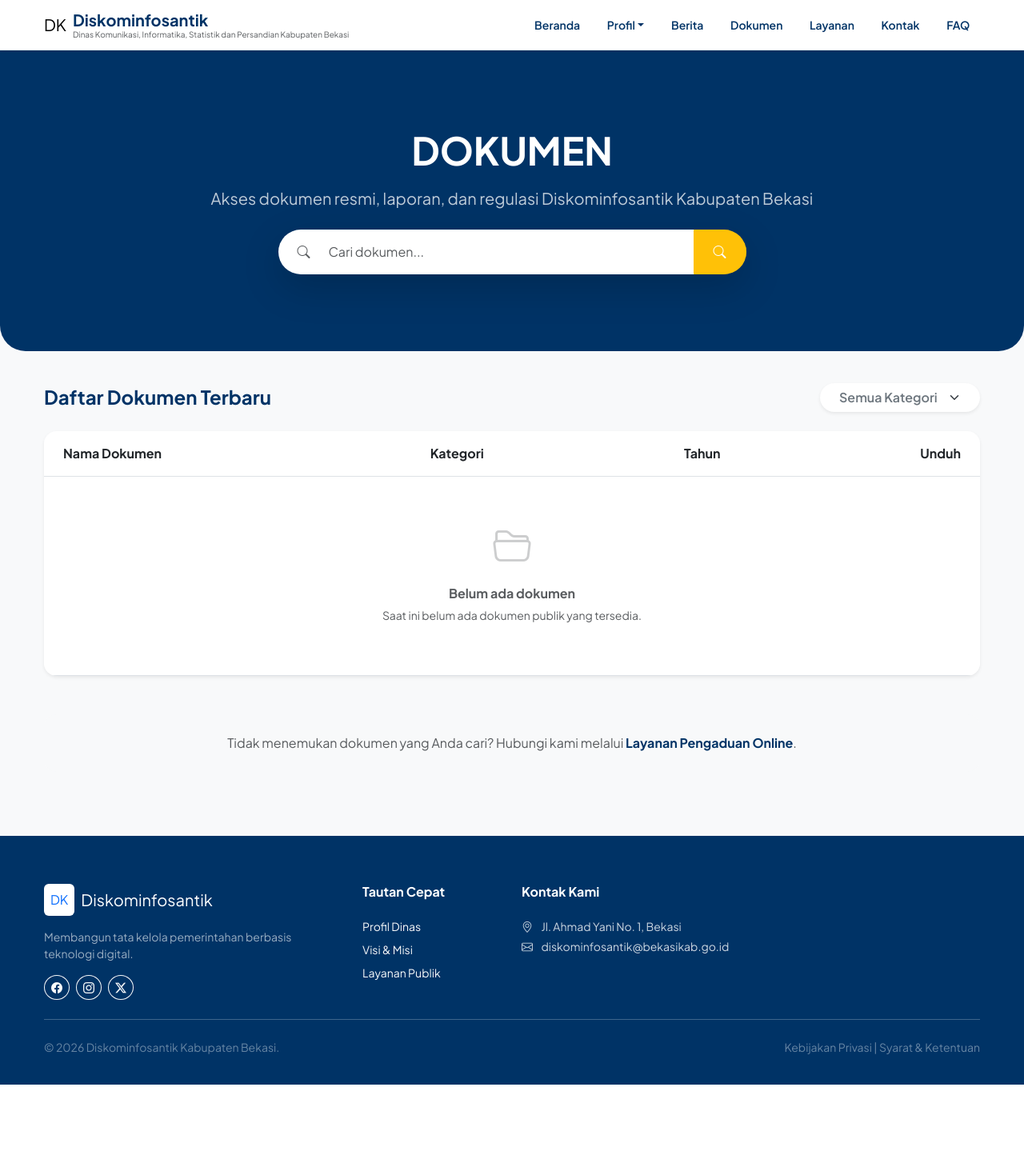
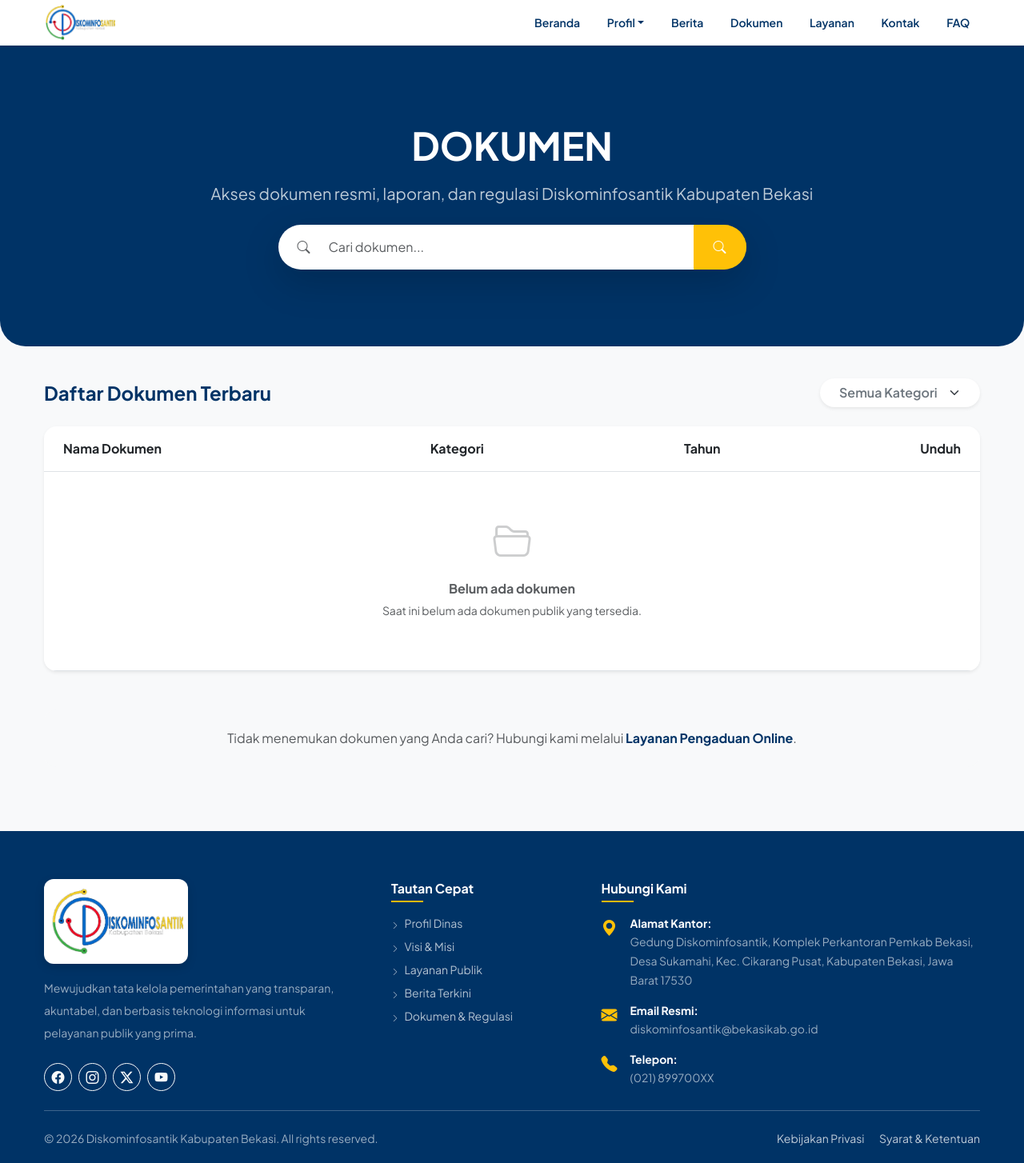
Before and after one commit to dwisept12/Company-Profile-Diskominfosantik, a PHP site: page /pengunjung/dokumen.php in a window 1280 px wide. Shown: the whole page at 80% size. Before the commit the page ends 1356 px from the top, so only its background shows below. Run offline with PHP 8.4, Linux system fonts and the light colour scheme; data that the repository does not hold is empty.

Commit message:
Menambahkan logo dan struktur organisasi

```diff
--- a/admin/login.php
+++ b/admin/login.php
@@ -16,7 +16,8 @@
         <div class="card login-card">
             <div class="login-card-body">
                 <div class="text-center">
-                    <div class="logo-box fw-bold shadow">DK</div>
+                    <img src="../assets/img/logo/logo2.png" class="logo-box" alt="Logo Diskominfosantik">
+                    <!-- <div class="logo-box fw-bold shadow">DK</div> -->
                     <h4 class="fw-bold text-navy mb-1">Admin Panel</h4>
                     <p class="text-muted small mb-4">Diskominfosantik Kabupaten Bekasi</p>
                 </div>
--- a/admin/sidebar.php
+++ b/admin/sidebar.php
@@ -15,7 +15,8 @@ $nav_items = [
 
 <div class="sidebar shadow">
     <div class="p-3 d-flex align-items-center mb-2">
-        <div class="logo-box bg-white text-primary me-2 fw-bold">DK</div>
+        <img src="../assets/img/logo/logo2.png" class="logo-box" alt="Logo Diskominfosantik">
+        <!-- <div class="logo-box bg-white text-primary me-2 fw-bold">DK</div> -->
         <span class="fw-bold h5 mb-0">Admin Panel</span>
     </div>
 
--- a/pengunjung/footer.html
+++ b/pengunjung/footer.html
@@ -1,49 +1,76 @@
-<footer id="footer" style="position: relative; z-index: 1050;">
+<footer id="footer" class="bg-navy" style="position: relative; z-index: 1050;">
   <div class="container">
     <div class="row g-4">
+
       <div class="col-lg-4">
         <div class="d-flex align-items-center mb-3">
-          <div class="bg-white text-primary rounded p-2 me-2">DK</div>
-          <h5 class="text-white mb-0">Diskominfosantik</h5>
+          <img src="../assets/img/logo/logo1.png" class="logo-box me-3" alt="Logo Diskominfosantik">
         </div>
-        <p class="small opacity-75">
-          Membangun tata kelola pemerintahan berbasis teknologi digital.
+        <p class="small opacity-75 lh-lg mb-4">
+          Mewujudkan tata kelola pemerintahan yang transparan, akuntabel, dan berbasis teknologi informasi untuk pelayanan publik yang prima.
         </p>
         <div class="d-flex gap-2">
-          <a href="#" class="btn btn-outline-light btn-sm rounded-circle"
-            ><i class="bi bi-facebook"></i
-          ></a>
-          <a href="#" class="btn btn-outline-light btn-sm rounded-circle"
-            ><i class="bi bi-instagram"></i
-          ></a>
-          <a href="#" class="btn btn-outline-light btn-sm rounded-circle"
-            ><i class="bi bi-twitter-x"></i
-          ></a>
+          <a href="#" class="btn btn-outline-light rounded-circle social-btn"><i class="bi bi-facebook"></i></a>
+          <a href="#" class="btn btn-outline-light rounded-circle social-btn"><i class="bi bi-instagram"></i></a>
+          <a href="#" class="btn btn-outline-light rounded-circle social-btn"><i class="bi bi-twitter-x"></i></a>
+          <a href="#" class="btn btn-outline-light rounded-circle social-btn"><i class="bi bi-youtube"></i></a>
         </div>
       </div>
-      <div class="col-lg-2">
-        <h6 class="text-white fw-bold mb-4">Tautan Cepat</h6>
+
+      <div class="col-lg-3 ps-lg-5"> <h6 class="text-white fw-bold mb-4 position-relative d-inline-block">
+          Tautan Cepat
+          <div style="width: 40px; height: 2px; background: #ffb800; position: absolute; bottom: -8px; left: 0;"></div>
+        </h6>
         <ul class="list-unstyled small d-grid gap-2">
-          <li><a href="profil.html" class="d-block text-decoration-none link-light">Profil Dinas</a></li>
-          <li><a href="visidanmisi.php" class="d-block text-decoration-none link-light">Visi & Misi</a></li>
-          <li><a href="layanan.php" class="d-block text-decoration-none link-light">Layanan Publik</a></li>
+          <li><a href="profil.html" class="text-decoration-none link-light"><i class="bi bi-chevron-right me-1" style="font-size: 10px;"></i> Profil Dinas</a></li>
+          <li><a href="visidanmisi.php" class="text-decoration-none link-light"><i class="bi bi-chevron-right me-1" style="font-size: 10px;"></i> Visi & Misi</a></li>
+          <li><a href="layanan.php" class="text-decoration-none link-light"><i class="bi bi-chevron-right me-1" style="font-size: 10px;"></i> Layanan Publik</a></li>
+          <li><a href="berita.php" class="text-decoration-none link-light"><i class="bi bi-chevron-right me-1" style="font-size: 10px;"></i> Berita Terkini</a></li>
+          <li><a href="dokumen.php" class="text-decoration-none link-light"><i class="bi bi-chevron-right me-1" style="font-size: 10px;"></i> Dokumen & Regulasi</a></li>
         </ul>
       </div>
-      <div class="col-lg-3">
-        <h6 class="text-white fw-bold mb-4">Kontak Kami</h6>
-        <p class="small mb-1">
-          <i class="bi bi-geo-alt me-2"></i> Jl. Ahmad Yani No. 1, Bekasi
-        </p>
-        <p class="small mb-1">
-          <i class="bi bi-envelope me-2"></i>
-          diskominfosantik@bekasikab.go.id
-        </p>
+
+      <div class="col-lg-5">
+        <h6 class="text-white fw-bold mb-4 position-relative d-inline-block">
+          Hubungi Kami
+          <div style="width: 40px; height: 2px; background: #ffb800; position: absolute; bottom: -8px; left: 0;"></div>
+        </h6>
+
+        <div class="d-flex mb-3">
+          <div class="me-3 text-warning"><i class="bi bi-geo-alt-fill fs-5"></i></div>
+          <div>
+            <span class="d-block fw-bold small text-white">Alamat Kantor:</span>
+            <span class="small opacity-75">Gedung Diskominfosantik, Komplek Perkantoran Pemkab Bekasi, Desa Sukamahi, Kec. Cikarang Pusat, Kabupaten Bekasi, Jawa Barat 17530</span>
+          </div>
+        </div>
+
+        <div class="d-flex mb-3">
+          <div class="me-3 text-warning"><i class="bi bi-envelope-fill fs-5"></i></div>
+          <div>
+            <span class="d-block fw-bold small text-white">Email Resmi:</span>
+            <span class="small opacity-75">diskominfosantik@bekasikab.go.id</span>
+          </div>
+        </div>
+
+        <div class="d-flex">
+          <div class="me-3 text-warning"><i class="bi bi-telephone-fill fs-5"></i></div>
+          <div>
+            <span class="d-block fw-bold small text-white">Telepon:</span>
+            <span class="small opacity-75">(021) 899700XX</span>
+          </div>
+        </div>
       </div>
+
     </div>
-    <hr class="my-4 border-light opacity-25" />
-    <div class="d-flex justify-content-between small opacity-50">
-      <p>© 2026 Diskominfosantik Kabupaten Bekasi.</p>
-      <div>Kebijakan Privasi | Syarat & Ketentuan</div>
+
+    <hr class="my-4 border-light opacity-10" />
+
+    <div class="d-md-flex justify-content-between align-items-center small opacity-75 text-center text-md-start">
+      <p class="mb-2 mb-md-0">© 2026 Diskominfosantik Kabupaten Bekasi. All rights reserved.</p>
+      <div>
+        <a href="#" class="text-white text-decoration-none me-3">Kebijakan Privasi</a>
+        <a href="#" class="text-white text-decoration-none">Syarat & Ketentuan</a>
+      </div>
     </div>
   </div>
 </footer>
--- a/pengunjung/navbar.html
+++ b/pengunjung/navbar.html
@@ -1,14 +1,8 @@
 <nav class="navbar navbar-expand-lg sticky-top shadow-sm">
   <div class="container">
     <a class="navbar-brand d-flex align-items-center" href="index.php">
-      <div class="logo-box me-2">DK</div>
-      <div class="brand-text text-start">
-        <span class="fw-bold d-block h5 mb-0 text-navy">Diskominfosantik</span>
-        <small class="text-muted d-block kepanjangan-text">
-          Dinas Komunikasi, Informatika, Statistik dan Persandian Kabupaten
-          Bekasi
-        </small>
-      </div>
+      <img src="../assets/img/logo/logo1.png" class="logo-box" alt="Logo Diskominfosantik">
+      <!-- <div class="logo-box me-2">DK</div> -->
     </a>
 
     <button
--- a/pengunjung/struktur-organisasi.html
+++ b/pengunjung/struktur-organisasi.html
@@ -29,7 +29,7 @@
 
             <div class="card border-0 shadow-sm rounded-4 overflow-hidden p-3 bg-white">
               <img
-                src="../assets/img/gambar gedung.jpg"
+                src="../assets/img/struktur-organisasi.png"
                 class="img-fluid rounded-3 w-100"
                 alt="Bagan Struktur Organisasi Diskominfosantik"
                 onerror="this.src='https://via.placeholder.com/1200x800?text=Gambar+Struktur+Organisasi+Belum+Diupload'"
--- a/style.css
+++ b/style.css
@@ -76,7 +76,13 @@ body {
 .navbar {
   background: white;
   border-bottom: 1px solid #eee;
-  padding: 0.5rem 0;
+  padding: 0.2rem 0 !important;
+  min-height: 55px;
+}
+
+.navbar-brand {
+  padding-top: 0 !important;
+  padding-bottom: 0 !important;
 }
 
 .navbar-nav .nav-link {
@@ -84,45 +90,10 @@ body {
   padding: 0.5rem 0.8rem !important;
 }
 
-/* NAVBAR SEARCH (dropdown under icon) */
-.nav-search-wrap {
-  position: relative;
-}
-
-.nav-search-dropdown {
-  position: absolute;
-  top: calc(100% + 8px);
-  right: 0;
-  display: none;
-  background: #ffffff;
-  border-radius: 8px;
-  box-shadow: 0 8px 20px rgba(0, 0, 0, 0.08);
-  z-index: 1050;
-  min-width: 260px;
-}
-
-.nav-search-dropdown .input-group {
-  padding: 6px 8px;
-}
-
-.nav-search-dropdown input.form-control {
-  border: none;
-  box-shadow: none;
-}
-
-.nav-search-dropdown .btn {
-  border-radius: 6px;
-}
-
-.nav-search-wrap.open .nav-search-dropdown {
-  display: block;
-}
-
-@media (max-width: 992px) {
-  /* hide desktop search on smaller screens */
-  .nav-search-wrap {
-    display: none !important;
-  }
+.navbar-brand .logo-box{
+  height: 50px;
+  width: auto;
+  object-fit: contain;
 }
 
 .brand-text .text-navy {
@@ -335,6 +306,44 @@ footer {
   margin-top: 40px;
 }
 
+#footer .logo-box {
+  width: 180px;
+  height: auto;
+  object-fit: contain;
+  background-color: #ffffff;
+  padding: 6px;
+  border-radius: 12px;
+  box-shadow: 0 4px 12px rgba(0, 0, 0, 0.15);
+  margin-right: 15px;
+}
+
+#footer a.link-light {
+  color: rgba(255, 255, 255, 0.7) !important;
+  transition: all 0.3s ease;
+}
+
+#footer a.link-light:hover {
+  color: #ffb800 !important; /* Warna emas saat di-hover */
+  padding-left: 5px; /* Efek geser sedikit */
+}
+
+/* Tombol Sosmed */
+.social-btn {
+  width: 35px;
+  height: 35px;
+  display: flex;
+  align-items: center;
+  justify-content: center;
+  transition: all 0.3s;
+}
+
+.social-btn:hover {
+  background-color: #ffb800;
+  border-color: #ffb800;
+  color: #003366;
+  transform: translateY(-3px);
+}
+
 /* ===== SPECIAL EFFECTS ===== */
 .shadow-glow-pink {
   box-shadow: 0 0 25px rgba(236, 72, 153, 0.2);
@@ -472,6 +481,16 @@ footer {
   flex-direction: column;
 }
 
+.sidebar .logo-box {
+  width: 45px;
+  object-fit: contain;
+  background-color: white;
+  margin-left: 10px;
+  margin-right: 15px;
+  padding: 2px;
+  border-radius: 8px;
+}
+
 .nav-admin-link {
   color: rgba(255, 255, 255, 0.7);
   text-decoration: none;
@@ -589,13 +608,9 @@ footer {
 
 .login-page-body .logo-box {
   width: 60px;
-  height: 60px;
-  background: #003366;
-  color: white;
+  background-color: white;
   border-radius: 15px;
-  font-size: 1.5rem;
   margin: 0 auto 20px;
-  font-weight: 700;
   box-shadow: 0 4px 12px rgba(0, 51, 102, 0.15);
 }
 
```
Also changed, not shown: assets/img/logo/logo1.png (added), assets/img/logo/logo2.png (added), assets/img/struktur-organisasi.png (added).
